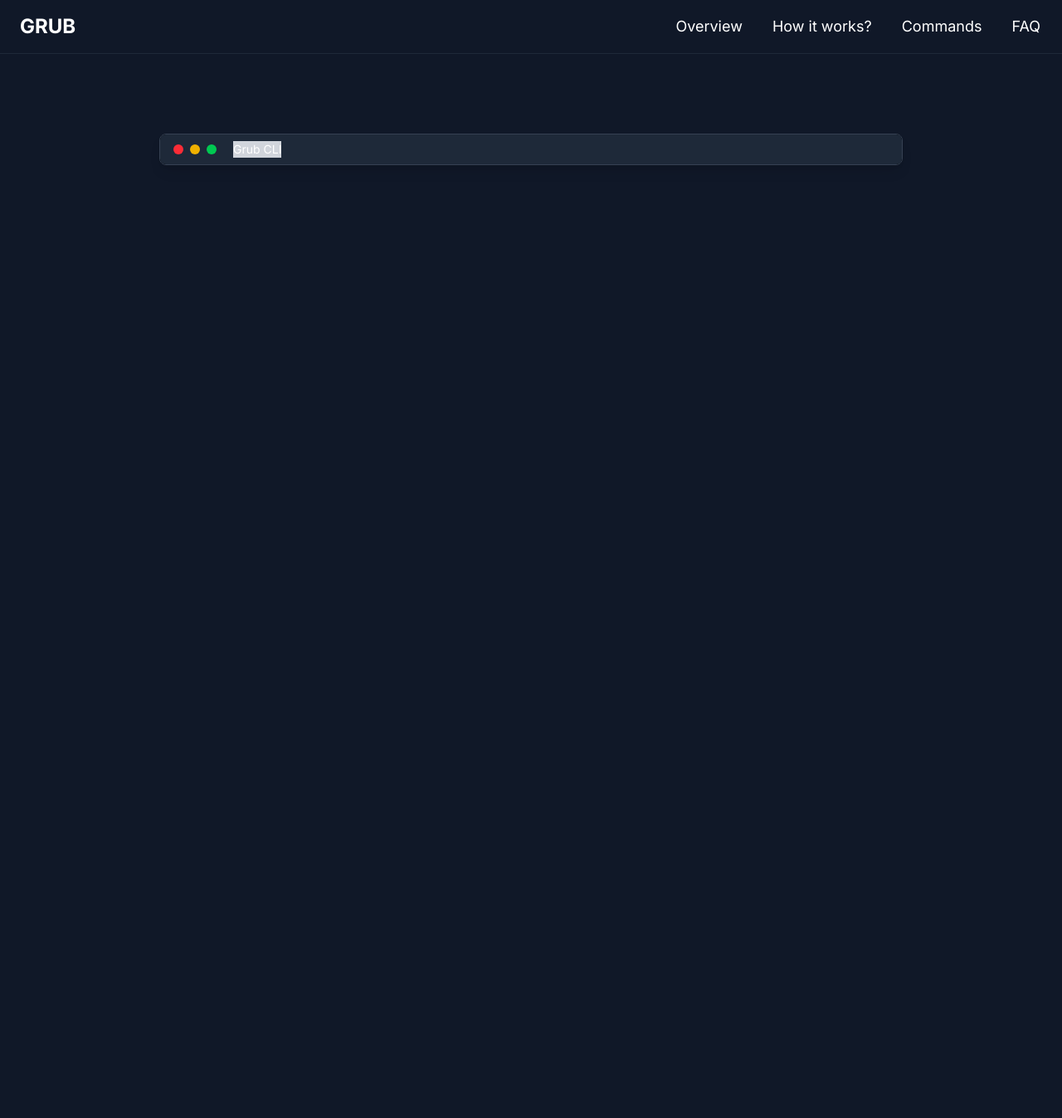
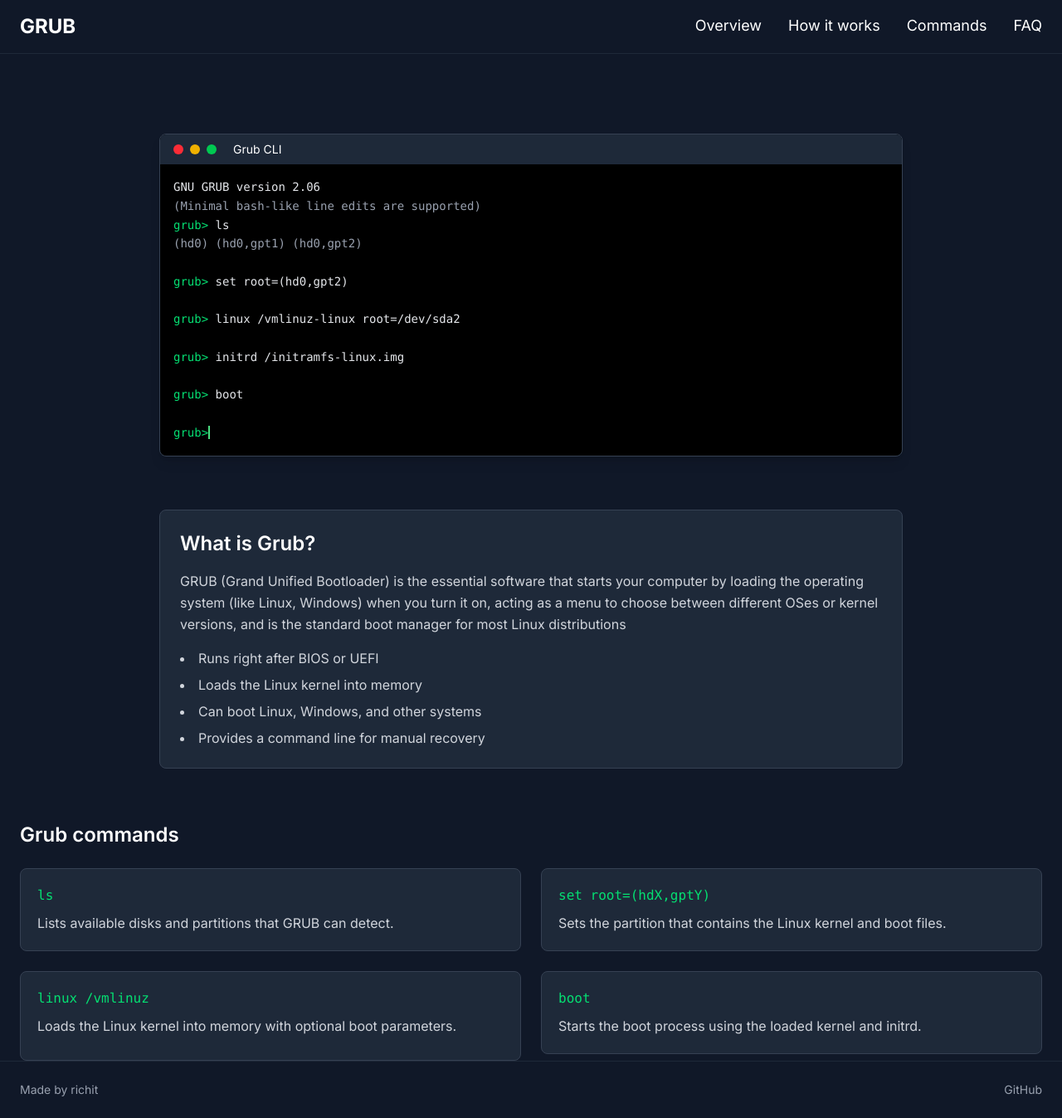
Before and after one commit to bhatrichit10-ux/grub, a plain HTML site: page index.html in a window 1280 px wide. Shown: the whole page at 83% size. Before the commit the page ends 800 px from the top, so only its background shows below. Drawn offline with nearby package versions, Linux system fonts and the light colour scheme.

Commit message:
made the whole web

```diff
--- a/index.html
+++ b/index.html
@@ -1,3 +1,5 @@
+<!DOCTYPE html>
+<html lang="en">
 <!DOCTYPE html>
 <html lang="en">
 <head>
@@ -10,47 +12,167 @@
     <link rel="preconnect" href="https://fonts.googleapis.com">
     <link rel="preconnect" href="https://fonts.gstatic.com" crossorigin>
     <link href="https://fonts.googleapis.com/css2?family=Inter:wght@400;500;600;700&display=swap" rel="stylesheet">
+        <style>
+  @keyframes typing {
+    from { width: 0 }
+    to { width: 100% }
+  }
+
+  @keyframes blink {
+    50% { border-color: transparent }
+  }
+
+  .typing {
+    overflow: hidden;
+    white-space: nowrap;
+    border-right: 2px solid #4ade80; /* green cursor */
+    animation:
+      typing 2s steps(30, end),
+      blink 1s step-end infinite;
+  }
+</style>
+
+    </style>
+
 </head>
 
 <body class="bg-gray-900 text-white" style="font-family: Inter, sans-serif;">
    <nav class="border-b border-gray-800">
-    <div class="max-w-7xl mx-auto px-6 py-4 flex items-center justify-between">
-        <h1 class="text-2xl font-bold">
-            GRUB
-        </h1>
-        <div class="flex gap-8 text-lg ">
-            <a href='' class="inline-block leading-none border-2 border-transparent hover:border-white transition-colors">
-                Overview
-            </a>
-            <a href='' class="inline-block leading-none border-2 border-transparent hover:border-white transition-colors">
-                How it works?
-            </a>
-            <a href='' class="inline-block leading-none border-2 border-transparent hover:border-white transition-colors">
-                Commands
-            </a>
-            <a href='' class="inline-block leading-none border-2 border-transparent hover:border-white transition-colors">
-               FAQ
-            </a>
+            <div class="max-w-7xl mx-auto px-4 sm:px-6 py-4 flex items-center justify-between">
+                <h1 class="text-2xl font-bold">GRUB</h1>
 
+                <button
+                id="menuBtn"
+                class="sm:hidden text-2xl focus:outline-none"
+                aria-label="Toggle menu"
+                >
+                ☰
+                </button>
+
+                <div class="hidden sm:flex gap-8 text-lg">
+                <a class="border-b-2 border-transparent hover:border-white transition-colors">Overview</a>
+                <a class="border-b-2 border-transparent hover:border-white transition-colors">How it works</a>
+                <a class="border-b-2 border-transparent hover:border-white transition-colors">Commands</a>
+                <a class="border-b-2 border-transparent hover:border-white transition-colors">FAQ</a>
+                </div>
+            </div>
+
+            <div id="mobileMenu" class="hidden sm:hidden px-4 pb-4 space-y-3 text-lg">
+                <a class="block border-b border-gray-700 pb-2">Overview</a>
+                <a class="block border-b border-gray-700 pb-2">How it works</a>
+                <a class="block border-b border-gray-700 pb-2">Commands</a>
+                <a class="block">FAQ</a>
             </div>
             </nav>
+            <script>
+                    // hi, i added this for hamburger menu in mobile cuz i couldnt get navbar
+                    // to get it the traditional way
+            const menuBtn = document.getElementById("menuBtn");
+            const mobileMenu = document.getElementById("mobileMenu");
+
+            menuBtn.addEventListener("click", () => {
+                mobileMenu.classList.toggle("hidden");
+            });
+            </script>
+
+
     <section class="mt-24 px-6">
         <div class="max-w-4xl mx-auto">
             <div class="bg-black rounded-lg border border-gray-700 shadow-lg overflow-hidden">
-                    <div class="flex items-center  gap-2 px-4 py-2 bg-gray-800  ">
-                        <span class='w-3 h-3 rounded-full bg-red-500'></span>
-                        <span class='w-3 h-3 rounded-full bg-yellow-500'></span>
-                        <span class='w-3 h-3 rounded-full bg-green-500'></span>
-                        <span class='ml-3 text-sm bg-gray-300'>Grub CLI</span>
+                <div class="flex items-center gap-2 px-4 py-2 bg-gray-800">
+                    <span class="w-3 h-3 rounded-full bg-red-500"></span>
+                    <span class="w-3 h-3 rounded-full bg-yellow-500"></span>
+                    <span class="w-3 h-3 rounded-full bg-green-500"></span>
+                    <span class="ml-3 text-sm">Grub CLI</span>
+                </div>
 
+                <div class="p-4 font-mono text-sm text-gray-200 leading-relaxed">
+                    <p>GNU GRUB version 2.06</p>
+                    <p class="text-gray-400">(Minimal bash-like line edits are supported)</p>
 
+                    <p><span class="text-green-400">grub&gt;</span> ls</p>
+                    <p class="text-gray-400">(hd0) (hd0,gpt1) (hd0,gpt2)</p>
+
+                    <br>
+
+                    <p><span class="text-green-400">grub&gt;</span> set root=(hd0,gpt2)</p>
+
+                    <br>
+
+                    <p><span class="text-green-400">grub&gt;</span> linux /vmlinuz-linux root=/dev/sda2</p>
+
+                    <br>
+
+                    <p><span class="text-green-400">grub&gt;</span> initrd /initramfs-linux.img</p>
+
+                    <br>
+
+                    <p><span class="text-green-400">grub&gt;</span> boot</p> <br>
+                     <p><span class=" typing text-green-400">grub&gt  </span></p>
                 </div>
-                    <div
             </div>
         </div>
     </section>
+    <section class="mt-16 px-6">
+        <div class="max-w-4xl mx-auto">
+            <div class="bg-gray-800 border border-gray-700 rounded-lg p-6">
+                <h2 class="text-2xl   font-semibold mb-4   ">What is Grub?</h2>
+                  <p class="text-gray-300 leading-relaxed mb-4">
+                    GRUB (Grand Unified Bootloader) is the essential software that starts your computer by loading the operating system (like Linux, Windows) when you turn it on, acting as a menu to choose between different OSes or kernel versions, and is the standard boot manager for most Linux distributions
+                  </p>
+                  <ul class="list-disc list-inside text-gray-300 space-y-2">
+                    <li>Runs right after BIOS or UEFI</li>
+                    <li>Loads the Linux kernel into memory</li>
+                    <li>Can boot Linux, Windows, and other systems</li>
+                    <li>Provides a command line for manual recovery</li>
+                </ul>
+            </div>
+        </div>
+    </section>
+    <section class="mt-16 px-6">
+        <dv class="max-w-5xl mx-auto">
+            <h2 class="text-2xl font-semibold mb-6">
+                Grub commands
+            </h2>
+            <div class="grid grid-cols-1 md:grid-cols-2 gap-6">
+                <div class="bg-gray-800 border border-gray-700 rounded-lg p-5 ">
+                      <p class="font-mono text-green-400 mb-2">ls</p>
+                        <p class="text-gray-300 leading-relaxed">
+                        Lists available disks and partitions that GRUB can detect.
+                        </p>
+                </div>
+                <div class="bg-gray-800 border border-gray-700 rounded-lg p-5">
+                    <p class="font-mono text-green-400 mb-2">set root=(hdX,gptY)</p>
+                    <p class="text-gray-300 leading-relaxed">
+                    Sets the partition that contains the Linux kernel and boot files.
+                    </p>
+                </div>
+                 <div class="bg-gray-800 border border-gray-700 rounded-lg p-5">
+                    <p class="font-mono text-green-400 mb-2">linux /vmlinuz</p>
+                    <p class="text-gray-300 leading-relaxed">
+                    Loads the Linux kernel into memory with optional boot parameters.
+                    </p>
+                </div>
+                <div class="mb-2 bg-gray-800 border border-gray-700 rounded-lg p-5">
+                    <p class="font-mono text-green-400 mb-2">boot</p>
+                    <p class="text-gray-300 leading-relaxed">
+                    Starts the boot process using the loaded kernel and initrd.
+                    </p>
+                </div>
              </div>
 
+        </dv>
+    </section>
+    <footer class="'mt-24 border-t border-gray-800">
+        <div class="max-w-7xl mx-auto px-4 sm:px-6 py-6 flex flex-col sm:flex-row items-center justify-between gap-4">
+            <p class="text-sm text-gray-400">
+                Made by richit
+            </p>
+            <div class="flex gap-6 text-sm text-gray-400">
+                  <a href="https://github.com/bhatrichit10-ux/grub" class="hover:text-white transition-colors">GitHub</a>
+            </div>
+        </div>
+    </footer>
 
 </body>
 </html>
```
Lines whose indentation alone changed are shown as unchanged.
